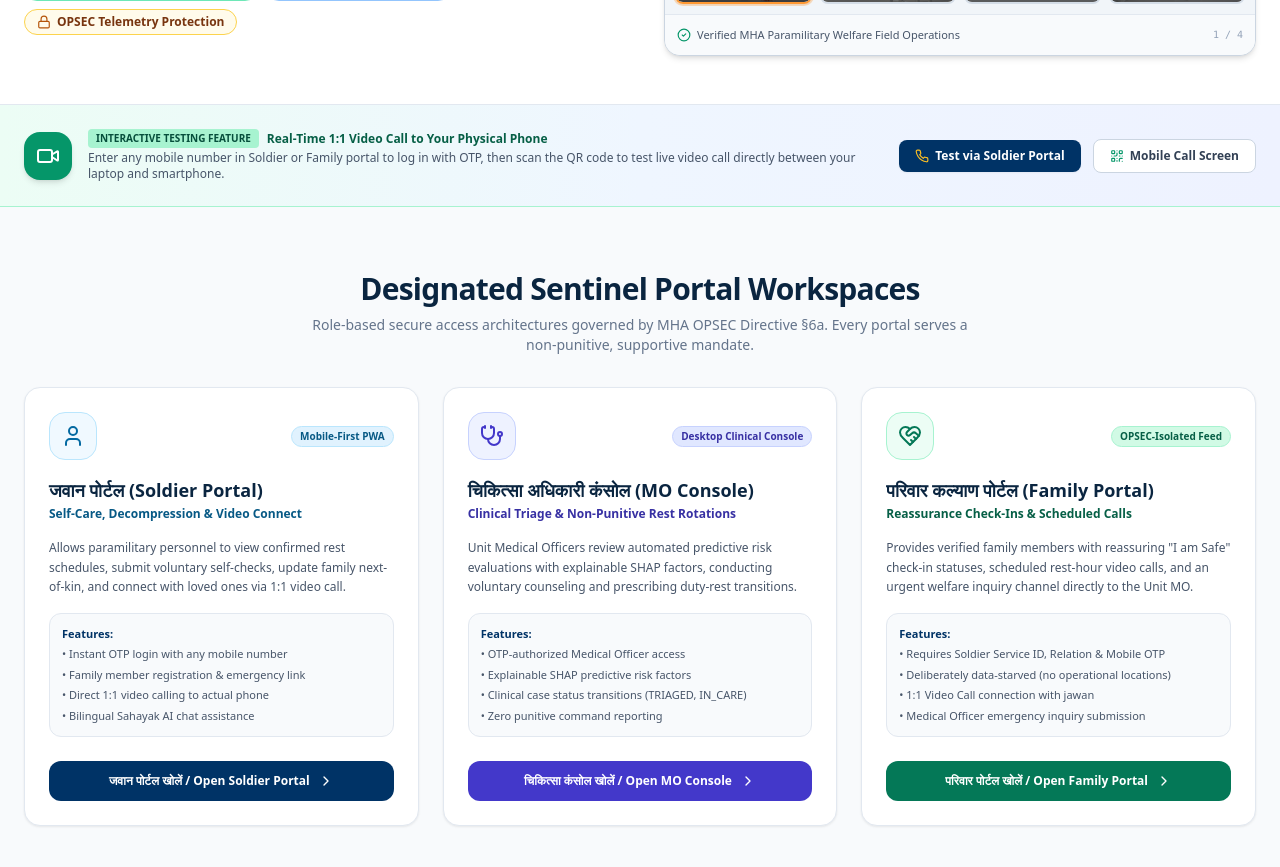
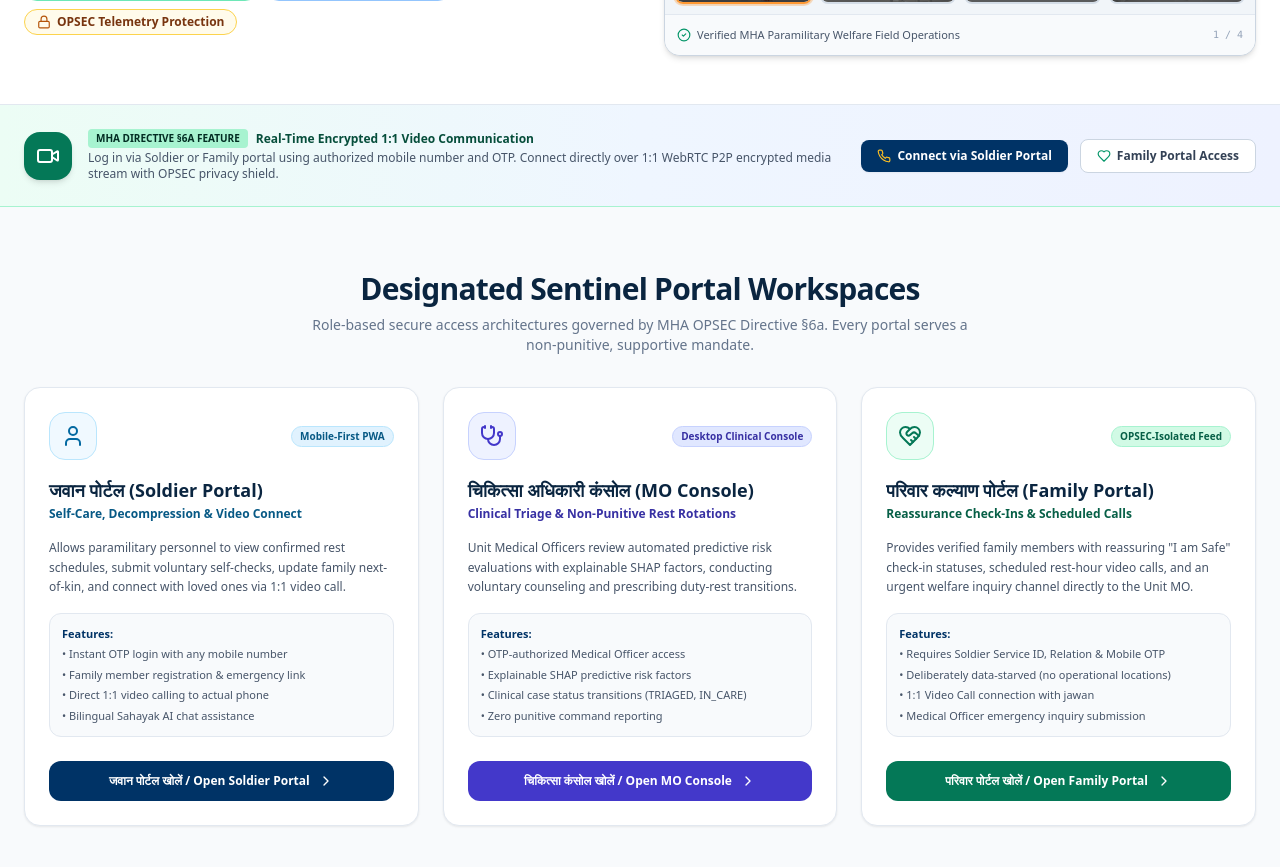
Before and after one commit to chanda-mahato/stress-management-sih, a Next.js app in the folder sentinel_welfare_platform/frontend/: page / in a window 1280 px wide. Shown: the part 800-1667 px from the top of the page. Built offline with nearby package versions, Linux system fonts and the light colour scheme; grey boxes are pictures that could not be loaded.

Commit message:
fix: Replace testing call banner on landing page with official production 1:1 video call feature copy

```diff
--- a/sentinel_welfare_platform/frontend/src/app/page.tsx
+++ b/sentinel_welfare_platform/frontend/src/app/page.tsx
@@ -312,26 +312,26 @@ export default function MhaPortalLanding() {
         </div>
       </section>
 
-      {/* 3. TEST CALL TO ACTUAL PHONE BANNER */}
+      {/* 3. SOVEREIGN 1:1 VIDEO CALL BANNER */}
       <section className="bg-gradient-to-r from-emerald-50 via-blue-50 to-indigo-50 border-b border-emerald-200 py-6 px-4 sm:px-6">
         <div className="max-w-7xl mx-auto flex flex-col md:flex-row items-center justify-between gap-4">
           <div className="flex items-center gap-4">
-            <div className="w-12 h-12 rounded-2xl bg-emerald-600 text-white flex items-center justify-center shadow-md shrink-0">
+            <div className="w-12 h-12 rounded-2xl bg-emerald-700 text-white flex items-center justify-center shadow-md shrink-0">
               <Video className="w-6 h-6" />
             </div>
             <div>
               <div className="flex items-center gap-2">
-                <span className="px-2 py-0.5 rounded bg-emerald-200 text-emerald-900 font-bold text-[10px] uppercase">
-                  {t("Interactive Testing Feature", "इंटरएक्टिव परीक्षण सुविधा")}
+                <span className="px-2 py-0.5 rounded bg-emerald-200 text-emerald-950 font-bold text-[10px] uppercase">
+                  {t("MHA Directive §6a Feature", "गृह मंत्रालय निर्देश §6a सुविधा")}
                 </span>
-                <span className="text-xs font-bold text-emerald-800">
-                  {t("Real-Time 1:1 Video Call to Your Physical Phone", "अपने असली मोबाइल फ़ोन पर लाइव 1:1 वीडियो कॉल")}
+                <span className="text-xs font-bold text-emerald-900">
+                  {t("Real-Time Encrypted 1:1 Video Communication", "सुरक्षित 1:1 लाइव वीडियो संचार सुविधा")}
                 </span>
               </div>
               <p className="text-xs text-slate-600 mt-0.5">
                 {t(
-                  "Enter any mobile number in Soldier or Family portal to log in with OTP, then scan the QR code to test live video call directly between your laptop and smartphone.",
-                  "जवान या परिवार पोर्टल में अपना नंबर दर्ज करें, स्क्रीन पर आया OTP भरें, और QR कोड स्कैन करके लैपटॉप और मोबाइल के बीच तुरंत लाइव वीडियो कॉल टेस्ट करें।"
+                  "Log in via Soldier or Family portal using authorized mobile number and OTP. Connect directly over 1:1 WebRTC P2P encrypted media stream with OPSEC privacy shield.",
+                  "अधिकृत मोबाइल नंबर और OTP से जवान या परिवार पोर्टल में लॉगिन करें। OPSEC गोपनीयता शील्ड के साथ 1:1 एंड-टू-एंड एन्क्रिप्टेड वीडियो संचार से सीधे जुड़ें।"
                 )}
               </p>
             </div>
@@ -343,14 +343,14 @@ export default function MhaPortalLanding() {
               className="px-4 py-2 bg-[#003366] hover:bg-[#002244] text-white text-xs font-bold rounded-lg shadow-sm flex items-center gap-1.5 transition"
             >
               <Phone className="w-3.5 h-3.5 text-amber-400" />
-              <span>{t("Test via Soldier Portal", "जवान पोर्टल से टेस्ट करें")}</span>
+              <span>{t("Connect via Soldier Portal", "जवान पोर्टल से कनेक्ट करें")}</span>
             </Link>
             <Link
-              href="/call"
+              href="/family"
               className="px-4 py-2 bg-white hover:bg-slate-50 text-slate-700 border border-slate-300 text-xs font-bold rounded-lg shadow-2xs flex items-center gap-1.5 transition"
             >
-              <QrCode className="w-3.5 h-3.5 text-emerald-600" />
-              <span>{t("Mobile Call Screen", "मोबाइल कॉल स्क्रीन")}</span>
+              <Heart className="w-3.5 h-3.5 text-emerald-600" />
+              <span>{t("Family Portal Access", "परिवार पोर्टल पहुंच")}</span>
             </Link>
           </div>
         </div>
```
